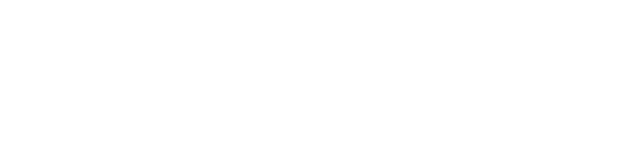
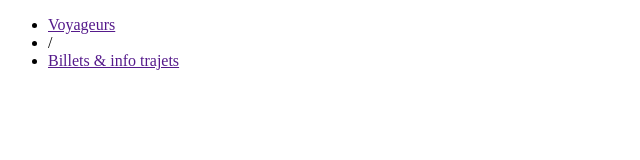
Before and after one commit to AndreaJovinac/Formulaire_Sncf, a plain HTML site: page index.html in a window 1280 px wide. Shown: the whole page, without its empty margins (0-640 px from the left). Drawn offline with Linux system fonts and the light colour scheme.

Commit message:
Commence

```diff
--- a/index.html
+++ b/index.html
@@ -6,6 +6,13 @@
     <title>Formulaire SNCF : Réalisé par Andréa JOVINAC</title>
 </head>
 <body>
+    <main>
+        <ul>
+            <li><a href="" alt=""> Voyageurs</a></li>
+            <li>/</li>
+            <li><a href="" alt=""> Billets & info trajets</a></li>
+        </ul>
+    </main>
     <form></form>
 </body>
 </html>
```
Also changed, not shown: 2 other files.
